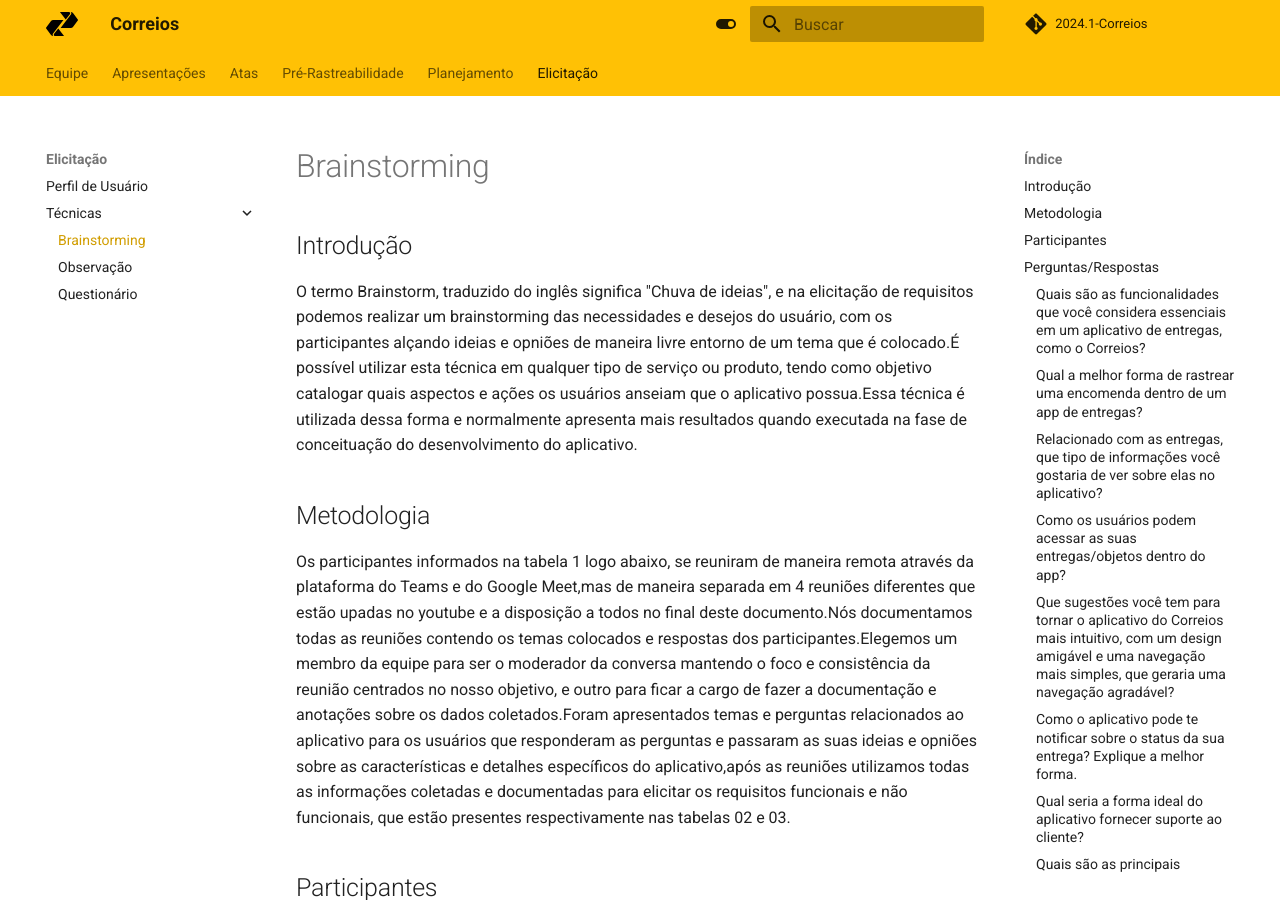
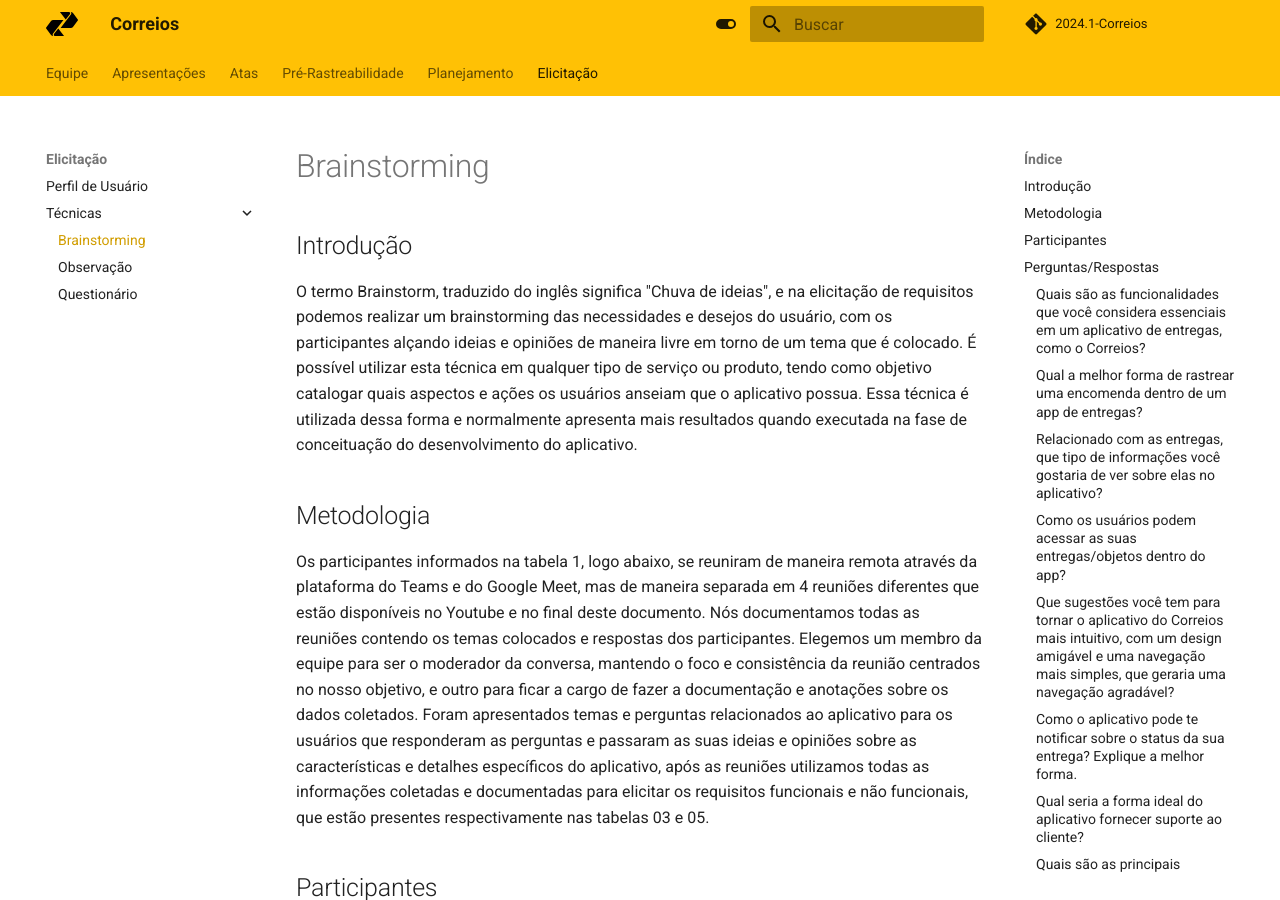
Before and after one commit to Requisitos-de-Software/2024.1-Serasa, an MkDocs documentation site: the page built from docs/elicitacao/tecnicas/brainstorming.md, in a window 1280 px wide and 900 px high. Built offline with MkDocs 1.6.1 and Material for MkDocs 9.7.7, drawn with Linux system fonts in a browser that asks for light colours; comment, search, counter and statistics services are not loaded.

Commit message:
fix gramatica

```diff
--- a/docs/elicitacao/tecnicas/brainstorming.md
+++ b/docs/elicitacao/tecnicas/brainstorming.md
@@ -1,11 +1,11 @@
 ## Introdução
 
-O termo Brainstorm, traduzido do inglês significa "Chuva de ideias", e na elicitação de requisitos podemos realizar um brainstorming das necessidades e desejos do usuário, com os participantes alçando ideias e opniões de maneira livre entorno de um tema que é colocado.É possível utilizar esta técnica em qualquer tipo de serviço ou produto, tendo como objetivo catalogar quais aspectos e ações os usuários anseiam que o aplicativo possua.Essa técnica é utilizada dessa forma e normalmente apresenta mais resultados quando executada na fase de conceituação do desenvolvimento do aplicativo.
+O termo Brainstorm, traduzido do inglês significa "Chuva de ideias", e na elicitação de requisitos podemos realizar um brainstorming das necessidades e desejos do usuário, com os participantes alçando ideias e opiniões de maneira livre em torno de um tema que é colocado. É possível utilizar esta técnica em qualquer tipo de serviço ou produto, tendo como objetivo catalogar quais aspectos e ações os usuários anseiam que o aplicativo possua. Essa técnica é utilizada dessa forma e normalmente apresenta mais resultados quando executada na fase de conceituação do desenvolvimento do aplicativo.
 
 
 ## Metodologia
 
-Os participantes informados na tabela 1 logo abaixo, se reuniram de maneira remota através da plataforma do Teams e do Google Meet,mas de maneira separada em 4 reuniões diferentes que estão upadas no youtube e a disposição a todos no final deste documento.Nós documentamos todas as reuniões contendo os temas colocados e respostas dos participantes.Elegemos um membro da equipe para ser o moderador da conversa mantendo o foco e consistência da reunião centrados no nosso objetivo, e outro para ficar a cargo de fazer a documentação e anotações sobre os dados coletados.Foram apresentados temas e perguntas relacionados ao aplicativo para os usuários que responderam as perguntas e passaram as suas ideias e opniões sobre as características e detalhes específicos do aplicativo,após as reuniões utilizamos todas as informações coletadas e documentadas para elicitar os requisitos funcionais e não funcionais, que estão presentes respectivamente nas tabelas 02 e 03.
+Os participantes informados na tabela 1, logo abaixo, se reuniram de maneira remota através da plataforma do Teams e do Google Meet, mas de maneira separada em 4 reuniões diferentes que estão disponíveis no Youtube e no final deste documento. Nós documentamos todas as reuniões contendo os temas colocados e respostas dos participantes. Elegemos um membro da equipe para ser o moderador da conversa, mantendo o foco e consistência da reunião centrados no nosso objetivo, e outro para ficar a cargo de fazer a documentação e anotações sobre os dados coletados. Foram apresentados temas e perguntas relacionados ao aplicativo para os usuários que responderam as perguntas e passaram as suas ideias e opiniões sobre as características e detalhes específicos do aplicativo, após as reuniões utilizamos todas as informações coletadas e documentadas para elicitar os requisitos funcionais e não funcionais, que estão presentes respectivamente nas tabelas 03 e 05.
 
 
 ## Participantes
@@ -187,7 +187,7 @@ Poderiam ser corrigidas implementando um bom suporte por chats ou pop-ups, corri
 Abaixo, na tabela 3 estão todo os requisitos funcionais elicitados atualizados e com suas respectivas versões.
 
 
-<font size="3"><p style="text-align: center">Tabela 3: Requisitos Funcionais Atualizados.</p></font>
+<font size="3"><p style="text-align: center">**Tabela 3: Requisitos Funcionais Atualizados.**</p></font>
 
 <center>
 
@@ -286,7 +286,7 @@ Abaixo, na tabela 3 estão todo os requisitos funcionais elicitados atualizados
 Abaixo, na tabela 5, estão todo os requisitos não funcionais elicitados atualizados e com suas respectivas versões.
 
 
-<font size="3"><p style="text-align: center">Tabela 5 : Requisitos Não Funcionais Atualizados.</p></font>
+<font size="3"><p style="text-align: center">**Tabela 5 : Requisitos Não Funcionais Atualizados.**</p></font>
 
 <center>
 
```
